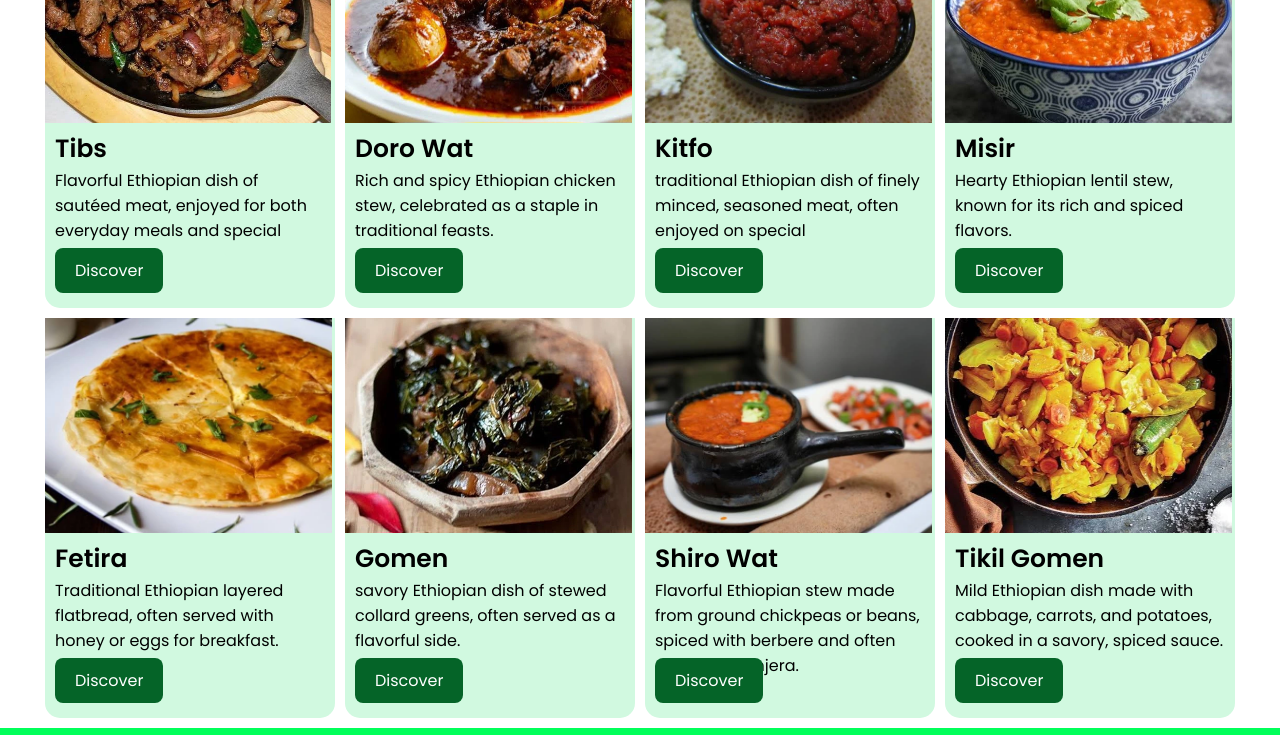
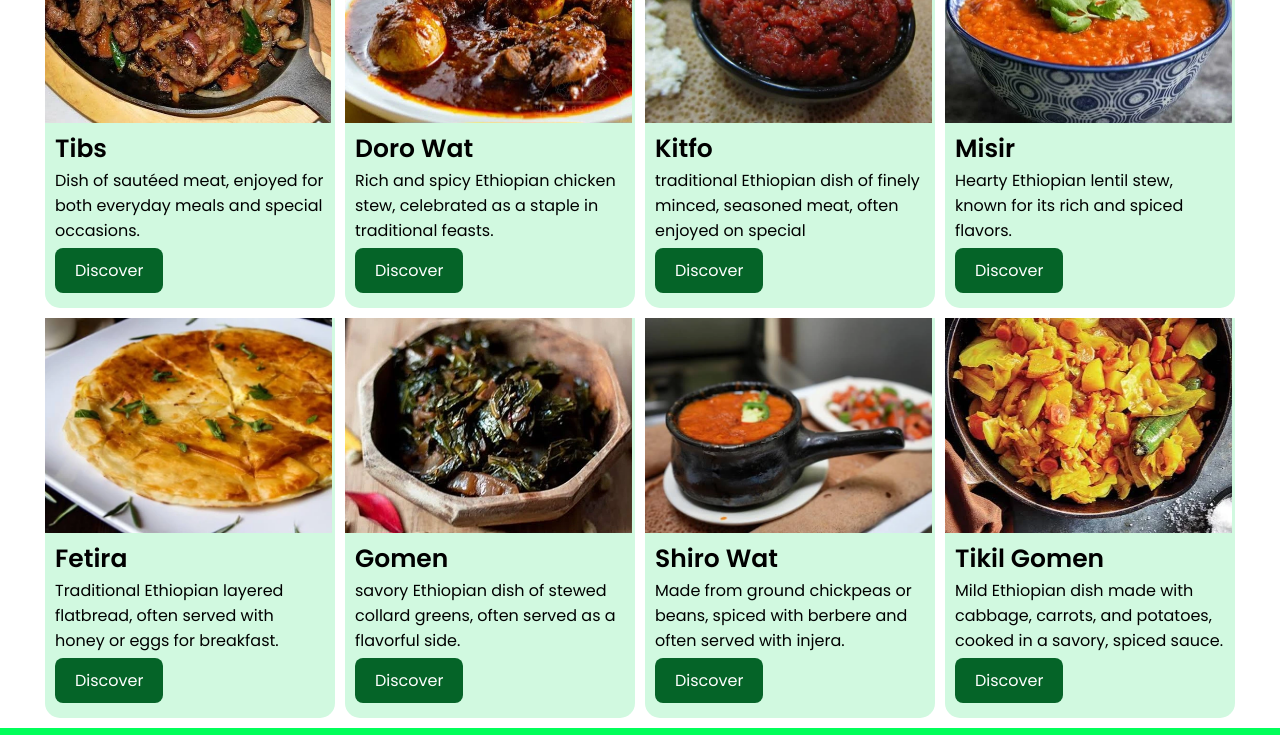
Before and after one commit to Mohammed-Abdi/Recipe, a plain HTML site: page index.html in a window 1280 px wide. Shown: the part 609-1344 px from the top of the page. Drawn offline with Linux system fonts and the light colour scheme.

Commit message:
Update index.html

```diff
--- a/index.html
+++ b/index.html
@@ -26,7 +26,7 @@
         <div>
             <img src="images/ethiopian Tibs.webp" alt="ethiopian Tibs">
             <p class="title">Tibs</p>
-            <p class="description">Flavorful Ethiopian dish of sautéed meat, enjoyed for both everyday meals and special occasions.</p>
+            <p class="description">Dish of sautéed meat, enjoyed for both everyday meals and special occasions.</p>
             <a href="tibs.html">Discover</a>
         </div>
         <div>
@@ -62,7 +62,7 @@
         <div>
             <img src="images/shiro wat.webp" alt="shiro">
             <p class="title">Shiro Wat</p>
-            <p class="description">Flavorful Ethiopian stew made from ground chickpeas or beans, spiced with berbere and often served with injera.</p>
+            <p class="description">Made from ground chickpeas or beans, spiced with berbere and often served with injera.</p>
             <a href="shiro.html">Discover</a>
         </div>
         <div>
```
